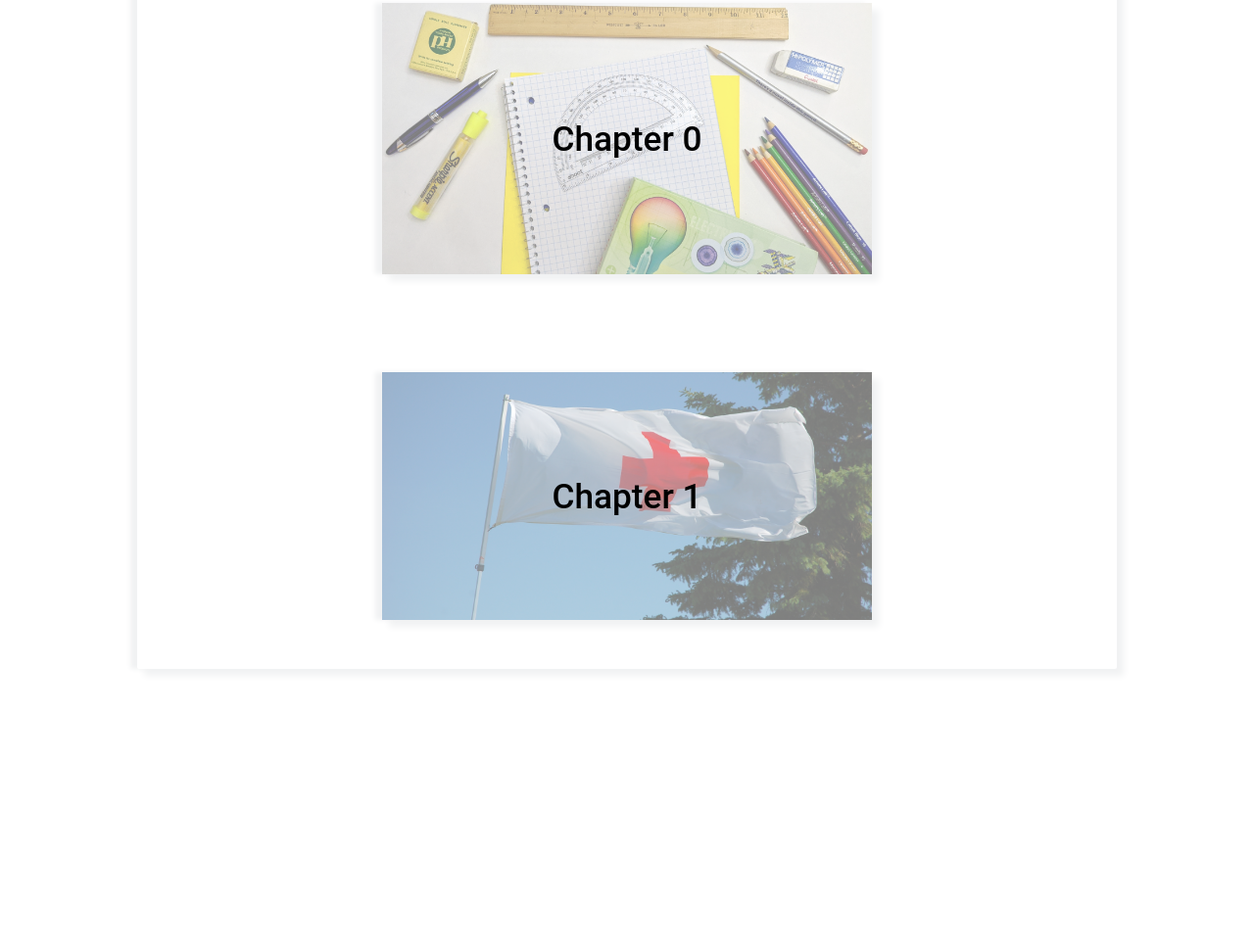
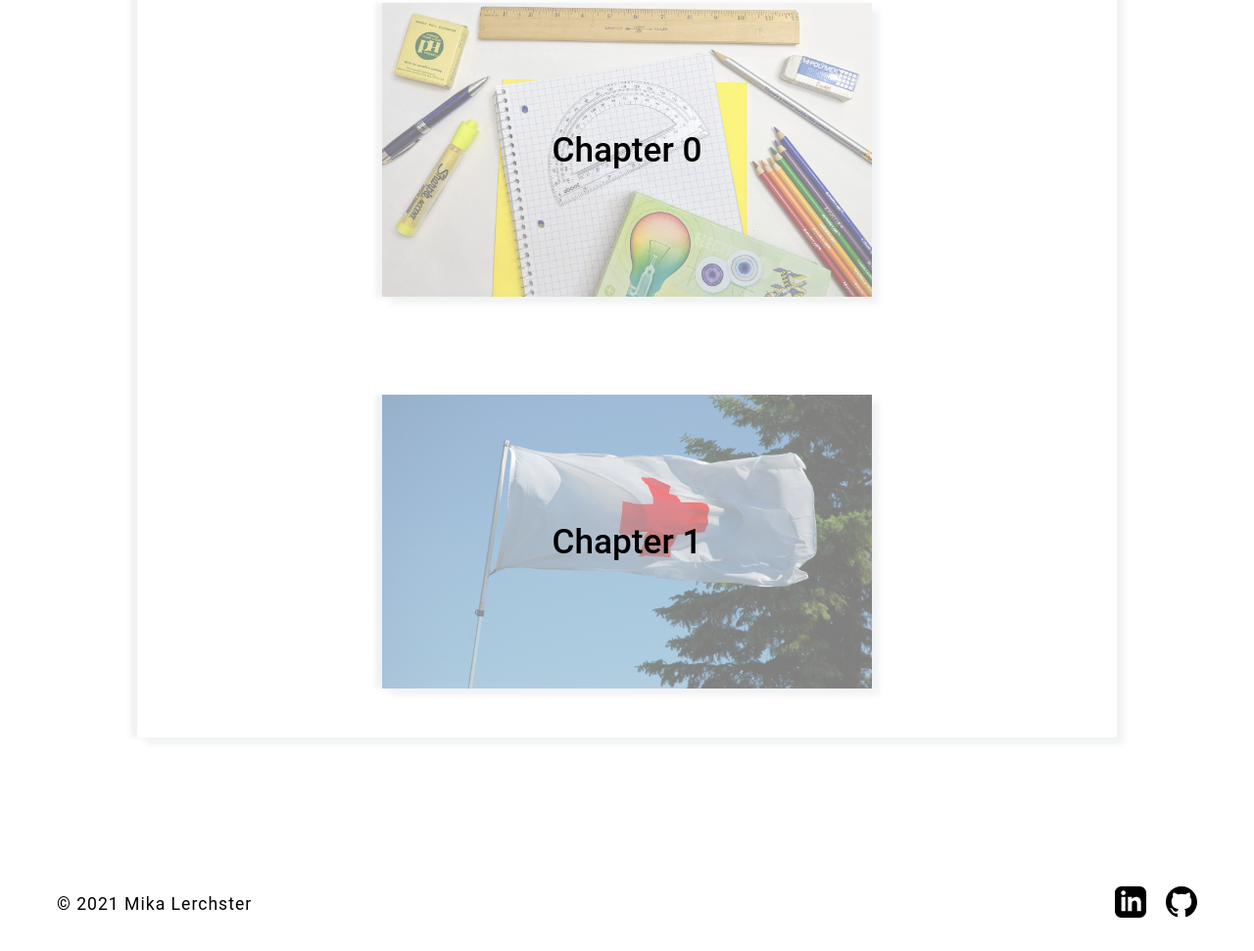
Before and after one commit to lerchstm/Portfolio, a Gatsby site: page / in a window 1280 px wide. Shown: the part 1437-2408 px from the top of the page at 98% size. Before the commit the page ends 2250 px from the top, so only its background shows below. Built offline with nearby package versions, Linux system fonts and the light colour scheme; Gatsby itself is replaced by a stand-in of ours.

Commit message:
added footer, made some minor tweaks to about section and Career Section

```diff
--- a/src/components/about.js
+++ b/src/components/about.js
@@ -13,10 +13,12 @@ import profilePicture from "../images/me2.jpg"
 const About = () => (
     <div className={"about"} id="about" >
       <div className={"innerContainer"}>
+        <div className={"profilePictureContainer"}>
         <img
         className={"profilePicture"}
         alt="Thats Me"
         src={profilePicture}></img>
+        </div>
 
         <div className="aboutSection">
           <div className="title">About</div>
--- a/src/components/carrer.js
+++ b/src/components/carrer.js
@@ -9,7 +9,7 @@ const Career = () => (
             <div className="chapter">
                 <div className="innerChapter">
                     <div className="front">
-                    <img src={schoolPicture} width="500px" height="300px" className="backgroundImage"></img>
+                    <img src={schoolPicture} alt="schoolPicture" width="500px" height="300px" className="backgroundImage"></img>
                         <p className="title">Chapter 0</p>
                     </div>
                     <div className="back">
@@ -30,7 +30,7 @@ const Career = () => (
             <div className="chapter">
                 <div className="innerChapter">
                     <div className="front">
-                    <img src={redCross} width="500px" height="300px" className="backgroundImage"></img>
+                    <img src={redCross} alt="redCross" width="500px" height="300px" className="backgroundImage"></img>
                         <p className="title">Chapter 1</p>
                     </div>
                     <div className="back">
--- /dev/null
+++ b/src/components/footer.js
@@ -0,0 +1,19 @@
+import React from "react";
+
+const Footer = () => (
+
+
+    <footer>
+        <div className="footer">
+            <div className="text">
+            &copy; 2021 Mika Lerchster
+            </div>
+            <div className="links">
+            <a target="_blank" rel="noreferrer" aria-label="LinkedIn Link" href="https://www.linkedin.com/in/mika-lerchster-b74a7a220"><svg xmlns="http://www.w3.org/2000/svg" width="32" height="32" viewBox="0 0 24 24"><path d="M19 0h-14c-2.761 0-5 2.239-5 5v14c0 2.761 2.239 5 5 5h14c2.762 0 5-2.239 5-5v-14c0-2.761-2.238-5-5-5zm-11 19h-3v-11h3v11zm-1.5-12.268c-.966 0-1.75-.79-1.75-1.764s.784-1.764 1.75-1.764 1.75.79 1.75 1.764-.783 1.764-1.75 1.764zm13.5 12.268h-3v-5.604c0-3.368-4-3.113-4 0v5.604h-3v-11h3v1.765c1.396-2.586 7-2.777 7 2.476v6.759z"/></svg></a>
+            <a target="_blank" rel="noreferrer" aria-label="Github Link" href="https://github.com/lerchstm/"><svg xmlns="http://www.w3.org/2000/svg" width="32" height="32" viewBox="0 0 24 24"><path d="M12 0c-6.626 0-12 5.373-12 12 0 5.302 3.438 9.8 8.207 11.387.599.111.793-.261.793-.577v-2.234c-3.338.726-4.033-1.416-4.033-1.416-.546-1.387-1.333-1.756-1.333-1.756-1.089-.745.083-.729.083-.729 1.205.084 1.839 1.237 1.839 1.237 1.07 1.834 2.807 1.304 3.492.997.107-.775.418-1.305.762-1.604-2.665-.305-5.467-1.334-5.467-5.931 0-1.311.469-2.381 1.236-3.221-.124-.303-.535-1.524.117-3.176 0 0 1.008-.322 3.301 1.23.957-.266 1.983-.399 3.003-.404 1.02.005 2.047.138 3.006.404 2.291-1.552 3.297-1.23 3.297-1.23.653 1.653.242 2.874.118 3.176.77.84 1.235 1.911 1.235 3.221 0 4.609-2.807 5.624-5.479 5.921.43.372.823 1.102.823 2.222v3.293c0 .319.192.694.801.576 4.765-1.589 8.199-6.086 8.199-11.386 0-6.627-5.373-12-12-12z"/></svg></a>
+            </div>
+        </div>
+    </footer>
+)
+
+export default Footer
--- a/src/pages/index.js
+++ b/src/pages/index.js
@@ -6,6 +6,7 @@ import Header from '../components/header'
 import About from '../components/about'
 import Intro from '../components/intro'
 import Career from "../components/carrer"
+import Footer from "../components/footer"
 
 
 
@@ -22,6 +23,7 @@ const IndexPage = () => {
         <About/>
         <Career/>
         </div>
+        <Footer/>
       </div>
     </main>
   )
--- a/src/styles/styles.scss
+++ b/src/styles/styles.scss
@@ -76,7 +76,7 @@ header{
     margin-top: 100px;
     height: $vh-small;
     min-height: 400px;
-    min-width: 350px;
+    min-width: 321px;
     justify-content: center;
     @media(min-width: 1000px){
         height: $vh-med;
@@ -244,27 +244,23 @@ header{
         border-radius: 2px;
         display: flex;
         flex-direction: row;
-        @media (max-width: 900px){
+        @media (max-width: 1000px){
             flex-direction: column;
         }
-        .profilePicture {
-            width: 300px;
-            height: 400px;
-            padding: 50px;
-            @media(max-width: 1180){
-                padding: 0;
-                position: absolute;
-                top: 50%;
-                -ms-transform: translateY(-50%);
-                transform: translateY(-50%);
-            }
-            @media(max-width: 900px){
-                align-self: center;
+        .profilePictureContainer{
+            display: flex;
+            align-items: center;
+            justify-content: center;
+
+            .profilePicture {
+                width: 300px;
+                height: 400px;
+                padding: 50px;
             }
         }
         .aboutSection{
             padding: 50px 50px 50px 0;
-            @media(max-width: 900px){
+            @media(max-width: 1000px){
                 padding: 0px 50px 50px 50px;
                 text-align: center;
             }
@@ -315,7 +311,7 @@ header{
             //margin: 50px 0 50px 0;
             margin: 50px;
             //max-height: 300px;
-            height: 100%;
+            height: 300px;
             max-width: 500px;
             //width: 100%;
             box-shadow:7px 7px 7px $lightgrey, -7px 0 5px $lightgrey;
@@ -324,6 +320,14 @@ header{
             //perspective: 1000px;
             transition: transform 0.8s;
             transform-style: preserve-3d;
+
+            @media(max-width: 876px){
+                height: 100%;
+            }
+
+            @media(max-width: 680px){
+                height: 430px;
+            }
             .innerChapter{
                 position: relative;
                 width: 100%;
@@ -370,3 +374,28 @@ header{
         }
     }
 }
+
+//Footer
+
+.footer{
+    height: 80px;
+    width: 100%;
+    display: flex;
+    flex-direction: row;
+    align-items: center;
+    .text{
+        font-size: 1.1rem;
+        margin-left: 50px;
+        letter-spacing: 1px;
+    }
+    .links{
+        margin-left: auto;
+        margin-right: 50px;
+        a{
+            margin-right: 20px;
+        }
+        a:last-child{
+            margin-right: 0px;
+        }
+    }
+}
```
